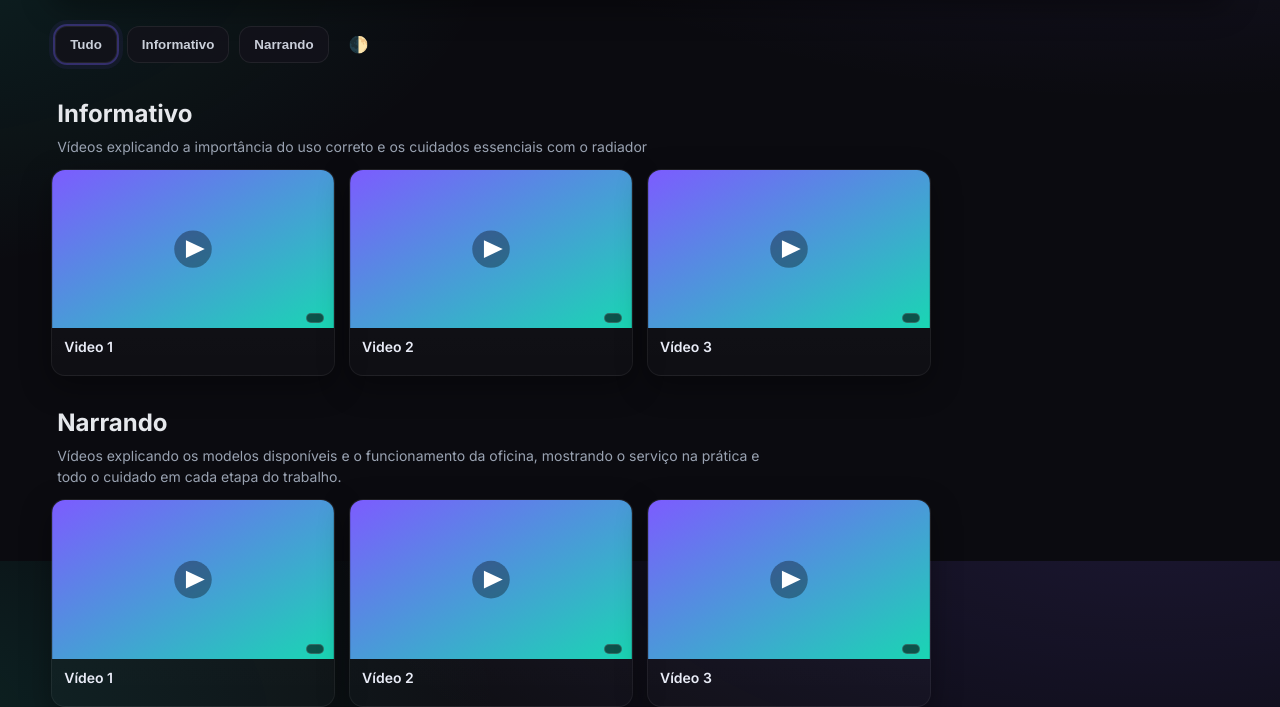
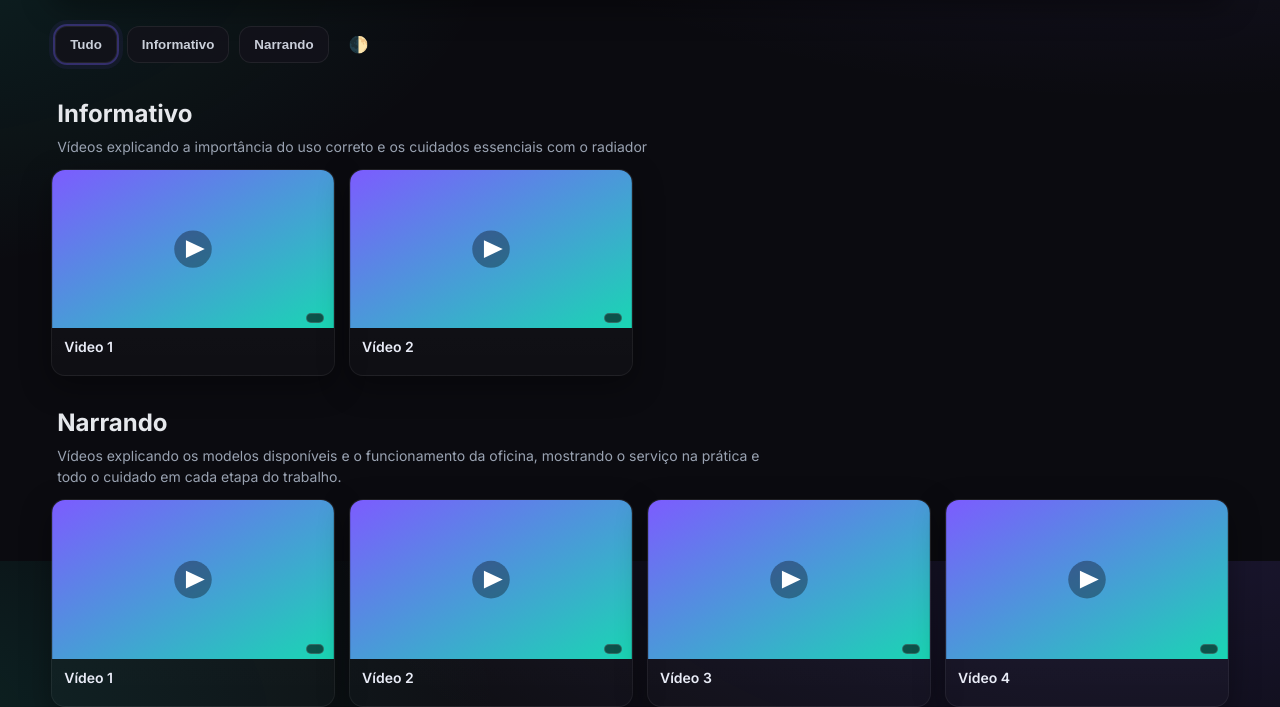
Before and after one commit to RitaMoutinho/MuralVideosOito, a plain HTML site: page index.html in a window 1280 px wide. Shown: the part 239-946 px from the top of the page. Drawn offline with Linux system fonts and the light colour scheme.

Commit message:
Update index.html

```diff
--- a/index.html
+++ b/index.html
@@ -238,8 +238,7 @@
         description: 'Vídeos explicando a importância do uso correto e os cuidados essenciais com o radiador',
         items: [
           { title:'Video 1', type:'tiktok', src:'https://www.tiktok.com/@jetlub_udi/video/7598636593741647112?_r=1&_t=ZS-95oYk9IxDDG' },
-          { title:'Video 2', type:'tiktok', src:'https://www.tiktok.com/@grupofuscaopreto/video/7082851819793206534' },
-          { title:'Vídeo 3', type:'tiktok', src:'https://www.tiktok.com/@radiadores_capital/video/7627089358000229653?_r=1&_t=ZS-95oYbTucR6t' }
+          { title:'Vídeo 2', type:'tiktok', src:'https://www.tiktok.com/@radiadores_capital/video/7627089358000229653?_r=1&_t=ZS-95oYbTucR6t' }
 
         ]
       },
@@ -251,6 +250,8 @@
           { title: 'Vídeo 1', type: 'tiktok', src: 'https://www.tiktok.com/@grupofuscaopreto/video/7466448403052907782?_r=1&_t=ZS-95oYXbQN1Z1' },
           { title: 'Vídeo 2', type: 'tiktok', src: 'https://www.tiktok.com/@saopaulo.radiadores/video/7556697656022682936?_r=1&_t=ZS-95oYTy01TzM' },
           { title: 'Vídeo 3', type: 'tiktok', src: 'https://www.tiktok.com/@vitorcfernandes/video/7354206171030441221?q=oficina%20de%20radiadores&t=1777066882129' },
+          { title: 'Vídeo 4', type: 'tiktok', src: 'https://www.tiktok.com/@poxtutoriais/video/7356335831029796101?is_from_webapp=1&sender_device=pc&web_id=7598962002937497109' },
+
 
         ]
       },
```
